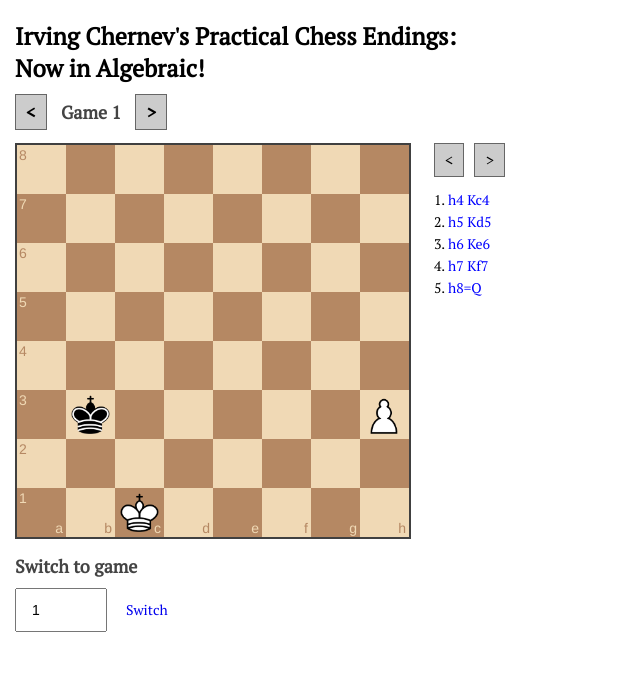
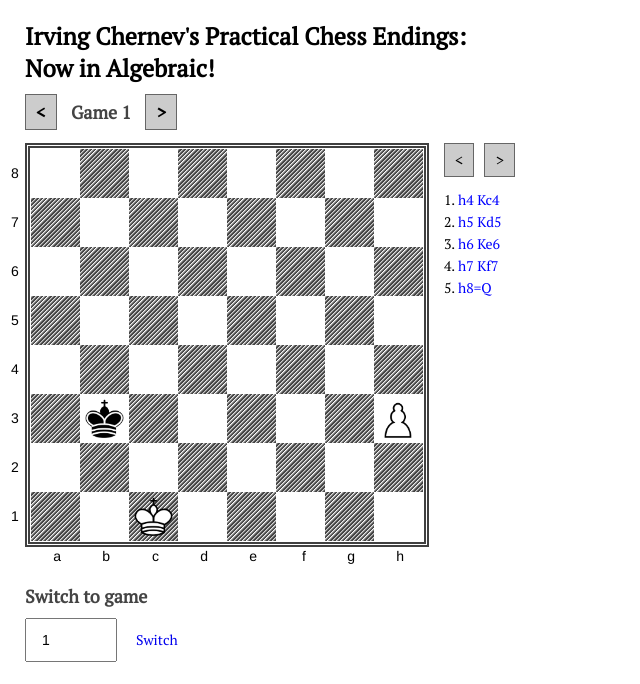
Before and after one commit to marianogappa/nowinalgebraic, a plain HTML site: page index.html in a window 1280 px wide. Shown: the whole page, without its empty margins (0-640 px from the left). Drawn offline with nearby package versions, Linux system fonts and the light colour scheme.

Commit message:
Applies styling to resemble the book's chessboards.

```diff
--- a/index.html
+++ b/index.html
@@ -153,6 +153,26 @@
         }
         #actions { margin-top: 10px; }
         #actions a { cursor: pointer; }
+
+        /* Styling for chess board closer to book */
+        .white-1e1d7 { background-color: white;}
+        .black-3c85d {
+            background:
+                /* On "top" */
+                repeating-linear-gradient(
+                    135deg,
+                    transparent,
+                    transparent 0px,
+                    #444 2px,
+                    #444 3px
+                );
+        }
+        .board-b72b1 { border: 5px double #404040; padding: 1px; }
+        .notation-322f9 { color: black; }
+        .alpha-d2270 { bottom: -23px; right: 19px; }
+        .numeric-fc462 { top: 16px; left: -20px; }
+        body { margin-left: 10px; } /* To account for the Chess board number's negative margin */
+
     </style>
 </head>
 <body>
@@ -170,6 +190,7 @@
             <div id="actions"></div>
         </div>
     </div>
+    <br/>
     <h3>Switch to game</h3>
     <input id="gameNumberInput" size="3" type="number" min="1" max="300" value="1" maxlength="3" />
     <a id="gameNumberInputButton" href="javascript:updateCurrentGame(parseInt(document.querySelector('#gameNumberInput').value))">Switch</a>
```
